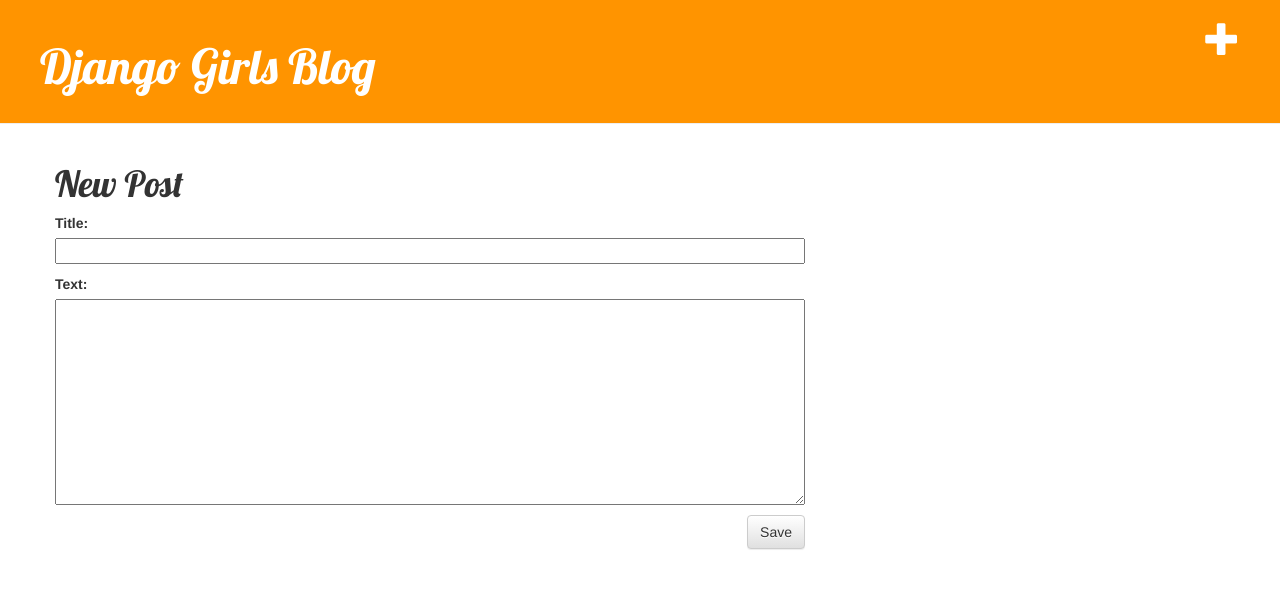
After one commit to Whispito/mi-primer-blog, a Django app: page /post/new/ in a window 1280 px wide. The commit adds this page. Shown: the top 589 px of the page. Run offline with Django 3.2, Linux system fonts and the light colour scheme; some libraries are stand-ins or nearby versions.

Commit message:
Added views to create/edit blog post inside the site.

```diff
--- a/Proyecto_blog/urls.py
+++ b/Proyecto_blog/urls.py
@@ -21,4 +21,6 @@
     path('admin/', admin.site.urls),
     re_path(r'^$',post_list),
     re_path(r'^post/(?P<pk>[0-9]+)/$', post_detail, name='post_detail'),
+    re_path(r'^post/(?P<pk>[0-9]+)/edit/$', post_edit, name='post_edit'),
+    re_path(r'^post/new/$', post_new , name='post_new'),
 ]
--- /dev/null
+++ b/blog/forms.py
@@ -0,0 +1,8 @@
+from django.forms import ModelForm
+from .models import Post
+
+
+class PostForm(ModelForm):
+    class Meta:
+        model=Post
+        fields=('title','text',)
--- a/blog/static/css/blog.css
+++ b/blog/static/css/blog.css
@@ -19,7 +19,7 @@
 }
 
 .date {
-    float: center;
+    float: right;
     color: #828282;
 }
 
--- a/blog/templates/blog/base.html
+++ b/blog/templates/blog/base.html
@@ -9,7 +9,9 @@
 </Head>
 <body>
     <div class="page-header">
+        <a href="{% url 'post_new' %}" class="top-menu"><span class="glyphicon glyphicon-plus"></span></a>
         <h1><a href="/">Django Girls Blog</a></h1>
+
     </div>
     <div class="content container">
         <div class="row">
--- a/blog/templates/blog/post_detail.html
+++ b/blog/templates/blog/post_detail.html
@@ -6,6 +6,7 @@
                 {{ post.published_date }}
             </div>
         {% endif %}
+        <a class="btn btn-default" href="{% url 'post_edit' pk=post.pk %}"><span class="glyphicon glyphicon-pencil"></span></a>
         <h1>{{ post.title }}</h1>
         <p>{{ post.text|linebreaksbr }}</p>
     </div>
--- /dev/null
+++ b/blog/templates/blog/post_edit.html
@@ -0,0 +1,10 @@
+{%extends 'blog/base.html' %}
+
+{% block content %}
+  <h1>New Post </h1>
+  <form method="post" class="post-form"> {% csrf_token%}
+    {{form.as_p}}
+    <button type="submit" class="save btn btn-default"> Save </button>
+  </form>
+
+{% endblock  %}
--- a/blog/views.py
+++ b/blog/views.py
@@ -1,6 +1,7 @@
-from django.shortcuts import render,get_object_or_404
+from django.shortcuts import render,get_object_or_404,redirect
 from django.utils import timezone
 from .models import Post
+from .forms import PostForm
 
 # Create your views here.
 
@@ -12,3 +13,29 @@
 def post_detail(request,pk):
     post=get_object_or_404(Post,pk=pk)
     return render(request, 'blog/post_detail.html',{'post':post})
+
+def post_new(request):
+    if request.method == "POST":
+        form = PostForm(request.POST)
+        if form.is_valid():
+            post = form.save(commit=False)
+            post.author = request.user
+            post.published_date = timezone.now()
+            post.save()
+            return redirect('post_detail', pk=post.pk)
+    else:
+        form = PostForm()
+    return render(request, 'blog/post_edit.html', {'form': form})
+
+def post_edit(request, pk):
+    post = get_object_or_404(Post, pk=pk)
+    if request.method == "POST":
+        form = PostForm(request.POST, instance=post)
+        if form.is_valid():
+            post = form.save(commit=False)
+            post.author = request.user
+            post.save()
+            return redirect('post_detail', pk=post.pk)
+    else:
+        form = PostForm(instance=post)
+    return render(request, 'blog/post_edit.html', {'form': form})
```
